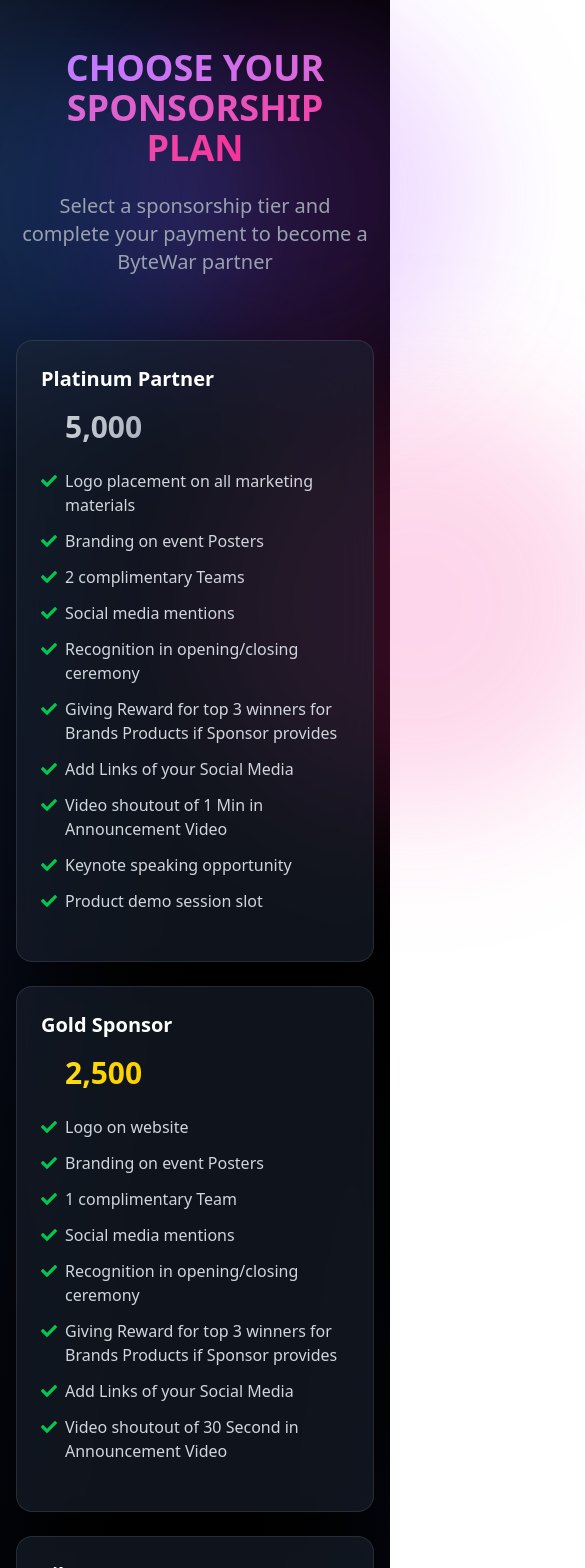
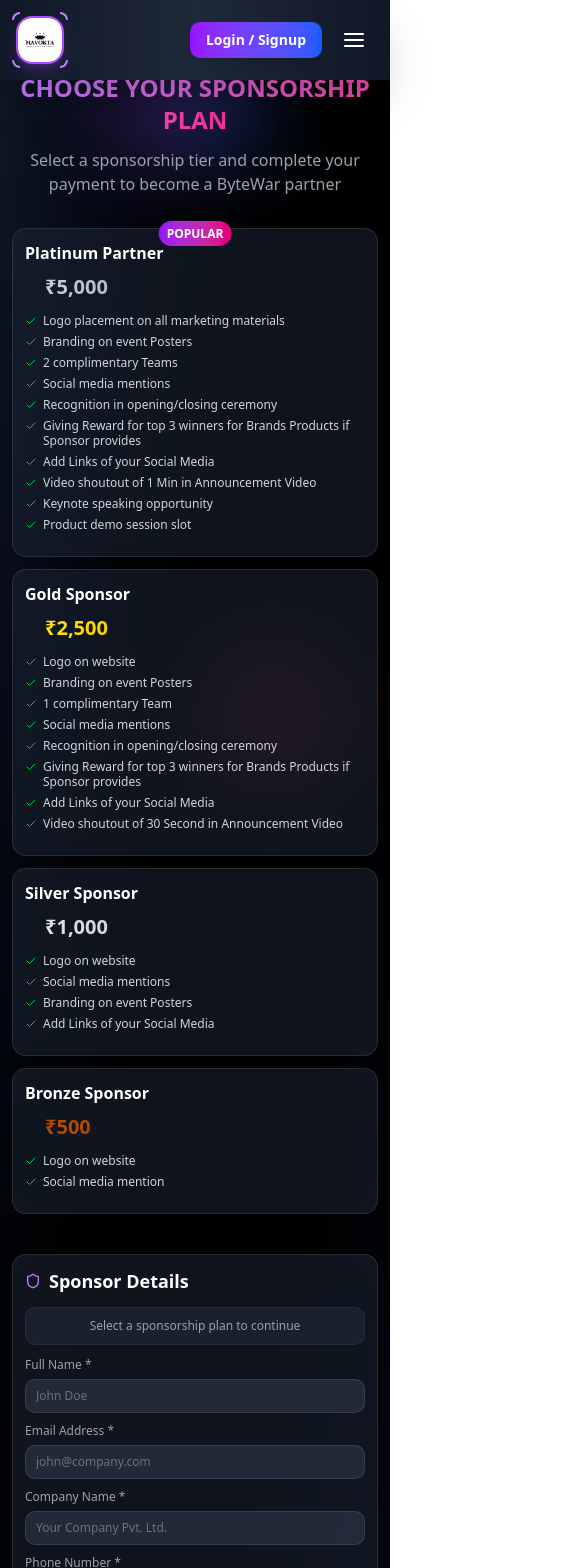
Before and after one commit to navokta/Bytewar-v2, a Next.js app: page /choose-plan in a window 390 px wide. Shown: the top 1568 px of the page, 585 px wide, since content can reach past the window. Built offline with nearby package versions, Linux system fonts and the light colour scheme.

Commit message:
Make It Responsive

```diff
--- a/app/choose-plan/page.js
+++ b/app/choose-plan/page.js
@@ -1,7 +1,9 @@
-// app/choose-plan/page.js
-"use client";
+'use client';
+
 import React, { useState } from 'react';
-import { FaCheck, FaRupeeSign, FaShieldAlt } from 'react-icons/fa';
+import { Check, Shield, DollarSign, X, Menu } from 'lucide-react';
+import Header from '@/components/Header';
+import Footer from '@/components/Footer';
 
 const ChoosePlanPage = () => {
   const [selectedTier, setSelectedTier] = useState(null);
@@ -30,7 +32,8 @@
         "Keynote speaking opportunity",
         "Product demo session slot"
       ],
-    color: "from-gray-300 to-gray-500"
+      color: "from-gray-300 to-gray-500",
+      popular: true
     },
     {
       id: 'gold',
@@ -85,16 +88,6 @@
     }));
   };
 
-  const loadRazorpayScript = () => {
-    return new Promise((resolve) => {
-      const script = document.createElement('script');
-      script.src = 'https://checkout.razorpay.com/v1/checkout.js';
-      script.onload = () => resolve(true);
-      script.onerror = () => resolve(false);
-      document.body.appendChild(script);
-    });
-  };
-
   const handlePayment = async () => {
     if (!selectedTier) return;
 
@@ -104,184 +97,129 @@
       return;
     }
 
-    // Load Razorpay SDK
-    const res = await loadRazorpayScript();
-    if (!res) {
-      alert('Razorpay SDK failed to load. Check your internet connection.');
-      return;
-    }
-
     setPaymentStatus('processing');
 
-    try {
-      // 🚀 Call your backend API to create a real Razorpay order
-      const response = await fetch('/api/razorpay/create-order', {
-        method: 'POST',
-        headers: {
-          'Content-Type': 'application/json',
-        },
-        body: JSON.stringify({
-          amount: selectedTier.price, // ₹500 → 500
-          currency: 'INR',
-          receipt: `sponsor_${selectedTier.id}_${Date.now()}`
-        }),
-      });
-
-      const orderData = await response.json();
-
-      if (!orderData.success) {
-        throw new Error(orderData.error || 'Order creation failed');
-      }
-
-      const options = {
-        key: process.env.NEXT_PUBLIC_RAZORPAY_KEY_ID, // From .env.local
-        amount: orderData.amount, // in paise
-        currency: orderData.currency,
-        name: 'ByteWar',
-        description: `${selectedTier.name} Sponsorship`,
-        order_id: orderData.orderId,
-        handler: async (response) => {
-          console.log("Payment Success:", response);
-
-          // Optional: Send payment verification to backend
-          // await fetch('/api/verify-payment', { ... })
-
+    // Simulate payment process for demo
+    setTimeout(() => {
       setPaymentStatus('success');
-        },
-        prefill: {
-          name: sponsorDetails.name,
-          email: sponsorDetails.email,
-          contact: sponsorDetails.phone,
-        },
-        notes: {
-          sponsorTier: selectedTier.name,
-          companyName: sponsorDetails.company,
-        },
-        theme: {
-          color: '#8B5CF6'
-        }
-      };
-
-      const rzp = new window.Razorpay(options);
-      rzp.on('payment.failed', (response) => {
-        console.error("Payment Failed:", response.error);
-        setPaymentStatus('failed');
-      });
-      rzp.open();
-    } catch (error) {
-      console.error('Payment error:', error);
-      setPaymentStatus('failed');
-      alert('Failed to initiate payment. Please try again.');
-    }
+    }, 2000);
   };
 
   return (
-    <div className="min-h-screen bg-gradient-to-br from-gray-900 via-black to-gray-900 py-12 px-4 sm:px-6 lg:px-8">
+    <div className="min-h-screen bg-gradient-to-br from-gray-900 via-black to-gray-900 py-4 sm:py-8 lg:py-12 px-3 sm:px-4 lg:px-8">
+      {/* Simple Header */}
+      <Header />
+
       {/* Animated Background Elements */}
-      <div className="absolute inset-0 z-0">
-        <div className="absolute top-0 left-1/4 w-96 h-96 bg-purple-500 rounded-full mix-blend-soft-light filter blur-3xl opacity-20 animate-blob"></div>
-        <div className="absolute top-0 right-1/4 w-96 h-96 bg-blue-500 rounded-full mix-blend-soft-light filter blur-3xl opacity-20 animate-blob animation-delay-2000"></div>
-        <div className="absolute bottom-0 left-1/2 w-96 h-96 bg-pink-500 rounded-full mix-blend-soft-light filter blur-3xl opacity-20 animate-blob animation-delay-4000"></div>
+      <div className="absolute inset-0 z-0 overflow-hidden">
+        <div className="absolute top-10 left-1/4 w-32 h-32 sm:w-48 sm:h-48 md:w-64 md:h-64 lg:w-80 lg:h-80 xl:w-96 xl:h-96 bg-purple-500 rounded-full mix-blend-soft-light filter blur-2xl sm:blur-3xl opacity-20 animate-blob"></div>
+        <div className="absolute top-10 right-1/4 w-32 h-32 sm:w-48 sm:h-48 md:w-64 md:h-64 lg:w-80 lg:h-80 xl:w-96 xl:h-96 bg-blue-500 rounded-full mix-blend-soft-light filter blur-2xl sm:blur-3xl opacity-20 animate-blob animation-delay-2000"></div>
+        <div className="absolute bottom-10 left-1/2 w-32 h-32 sm:w-48 sm:h-48 md:w-64 md:h-64 lg:w-80 lg:h-80 xl:w-96 xl:h-96 bg-pink-500 rounded-full mix-blend-soft-light filter blur-2xl sm:blur-3xl opacity-20 animate-blob animation-delay-4000"></div>
       </div>
 
       <div className="max-w-7xl mx-auto relative z-10">
         {/* Header */}
-        <div className="text-center mb-16">
-          <h1 className="text-4xl md:text-5xl font-black mb-6">
+        <div className="text-center mb-8 sm:mb-12 lg:mb-16">
+          <h1 className="text-2xl sm:text-3xl md:text-4xl lg:text-5xl xl:text-6xl font-black mb-3 sm:mb-4 lg:mb-6 px-2">
             <span className="bg-clip-text text-transparent bg-gradient-to-r from-purple-400 via-pink-500 to-red-500 animate-gradient-x">
               CHOOSE YOUR SPONSORSHIP PLAN
             </span>
           </h1>
-          <p className="text-xl text-gray-400 max-w-3xl mx-auto">
+          <p className="text-base sm:text-lg lg:text-xl text-gray-400 max-w-3xl mx-auto px-4">
             Select a sponsorship tier and complete your payment to become a ByteWar partner
           </p>
         </div>
 
         {paymentStatus === 'success' ? (
           // ✅ Success State
-          <div className="bg-gradient-to-br from-green-600 to-emerald-700 rounded-3xl p-10 text-center max-w-2xl mx-auto">
-            <div className="w-20 h-20 bg-white rounded-full flex items-center justify-center mx-auto mb-6">
-              <FaCheck className="text-4xl text-green-600" />
+          <div className="bg-gradient-to-br from-green-600 to-emerald-700 rounded-xl sm:rounded-2xl lg:rounded-3xl p-4 sm:p-6 lg:p-10 text-center max-w-2xl mx-auto">
+            <div className="w-12 sm:w-16 lg:w-20 h-12 sm:h-16 lg:h-20 bg-white rounded-full flex items-center justify-center mx-auto mb-3 sm:mb-4 lg:mb-6">
+              <Check className="w-6 h-6 sm:w-8 sm:h-8 lg:w-10 lg:h-10 text-green-600" />
             </div>
-            <h2 className="text-3xl font-bold text-white mb-4">Payment Successful!</h2>
-            <p className="text-green-100 text-xl mb-6">
+            <h2 className="text-xl sm:text-2xl lg:text-3xl font-bold text-white mb-2 sm:mb-3 lg:mb-4">Payment Successful!</h2>
+            <p className="text-green-100 text-base sm:text-lg lg:text-xl mb-4 sm:mb-6">
               Thank you for becoming a {selectedTier?.name} sponsor. We'll contact you shortly with next steps.
             </p>
             <a
               href="/"
-              className="inline-block px-6 py-3 bg-white text-green-700 font-bold rounded-full hover:bg-gray-100 transition-colors"
+              className="inline-block px-4 sm:px-6 py-2 sm:py-3 bg-white text-green-700 font-bold rounded-full hover:bg-gray-100 transition-colors text-sm sm:text-base"
             >
               Back to Home
             </a>
           </div>
         ) : paymentStatus === 'failed' ? (
           // ❌ Failure State
-          <div className="bg-gradient-to-br from-red-600 to-orange-700 rounded-3xl p-10 text-center max-w-2xl mx-auto">
-            <div className="w-20 h-20 bg-white rounded-full flex items-center justify-center mx-auto mb-6">
-              <svg className="w-12 h-12 text-red-600" fill="none" stroke="currentColor" viewBox="0 0 24 24">
-                <path strokeLinecap="round" strokeLinejoin="round" strokeWidth={2} d="M6 18L18 6M6 6l12 12" />
-              </svg>
+          <div className="bg-gradient-to-br from-red-600 to-orange-700 rounded-xl sm:rounded-2xl lg:rounded-3xl p-4 sm:p-6 lg:p-10 text-center max-w-2xl mx-auto">
+            <div className="w-12 sm:w-16 lg:w-20 h-12 sm:h-16 lg:h-20 bg-white rounded-full flex items-center justify-center mx-auto mb-3 sm:mb-4 lg:mb-6">
+              <X className="w-6 h-6 sm:w-8 sm:h-8 lg:w-10 lg:h-10 text-red-600" />
             </div>
-            <h2 className="text-3xl font-bold text-white mb-4">Payment Failed</h2>
-            <p className="text-red-100 text-xl mb-6">
+            <h2 className="text-xl sm:text-2xl lg:text-3xl font-bold text-white mb-2 sm:mb-3 lg:mb-4">Payment Failed</h2>
+            <p className="text-red-100 text-base sm:text-lg lg:text-xl mb-4 sm:mb-6">
               There was an issue processing your payment. Please try again.
             </p>
             <button
               onClick={() => setPaymentStatus(null)}
-              className="inline-block px-6 py-3 bg-white text-red-700 font-bold rounded-full hover:bg-gray-100 transition-colors"
+              className="inline-block px-4 sm:px-6 py-2 sm:py-3 bg-white text-red-700 font-bold rounded-full hover:bg-gray-100 transition-colors text-sm sm:text-base"
             >
               Try Again
             </button>
           </div>
         ) : paymentStatus === 'processing' ? (
           // ⏳ Processing State
-          <div className="bg-gray-800/50 backdrop-blur-xl rounded-3xl p-10 text-center max-w-2xl mx-auto border border-white/10">
-            <div className="flex justify-center mb-6">
-              <div className="w-16 h-16 border-4 border-purple-500 border-t-transparent rounded-full animate-spin"></div>
+          <div className="bg-gray-800/50 backdrop-blur-xl rounded-xl sm:rounded-2xl lg:rounded-3xl p-4 sm:p-6 lg:p-10 text-center max-w-2xl mx-auto border border-white/10">
+            <div className="flex justify-center mb-3 sm:mb-4 lg:mb-6">
+              <div className="w-10 sm:w-12 lg:w-16 h-10 sm:h-12 lg:h-16 border-3 sm:border-4 border-purple-500 border-t-transparent rounded-full animate-spin"></div>
             </div>
-            <h2 className="text-3xl font-bold text-white mb-4">Processing Payment</h2>
-            <p className="text-gray-300 text-xl">
+            <h2 className="text-xl sm:text-2xl lg:text-3xl font-bold text-white mb-2 sm:mb-3 lg:mb-4">Processing Payment</h2>
+            <p className="text-gray-300 text-base sm:text-lg lg:text-xl">
               Redirecting to secure payment gateway...
             </p>
           </div>
         ) : (
           // 💳 Plan Selection & Payment Form
-          <div className="grid grid-cols-1 lg:grid-cols-3 gap-8">
+          <div className="space-y-6 lg:space-y-0 lg:grid lg:grid-cols-3 lg:gap-6 xl:gap-8">
             {/* Sponsorship Tiers */}
             <div className="lg:col-span-2">
-              <div className="grid grid-cols-1 md:grid-cols-2 gap-6">
+              <div className="grid grid-cols-1 sm:grid-cols-2 gap-3 sm:gap-4 lg:gap-6">
                 {sponsorshipTiers.map((tier) => (
                   <div
                     key={tier.id}
                     className={`relative cursor-pointer transition-all duration-300 ${
                       selectedTier?.id === tier.id
-                        ? 'ring-4 ring-purple-500 scale-[1.02]'
-                        : 'hover:scale-[1.02]'
+                        ? 'ring-2 ring-purple-500 scale-[1.02] sm:scale-[1.02]'
+                        : 'hover:scale-[1.01] sm:hover:scale-[1.02]'
                     }`}
                     onClick={() => handleTierSelect(tier)}
                   >
-                    <div className={`absolute -inset-1 rounded-2xl bg-gradient-to-r ${tier.color} opacity-0 ${
+                    {tier.popular && (
+                      <div className="absolute -top-2 sm:-top-3 left-1/2 transform -translate-x-1/2 z-10">
+                        <span className="bg-gradient-to-r from-purple-600 to-pink-600 text-white text-xs font-bold px-2 sm:px-3 py-1 rounded-full">
+                          POPULAR
+                        </span>
+                      </div>
+                    )}
+                    <div className={`absolute -inset-0.5 sm:-inset-1 rounded-xl sm:rounded-2xl bg-gradient-to-r ${tier.color} opacity-0 ${
                       selectedTier?.id === tier.id ? 'opacity-30' : 'group-hover:opacity-20'
-                    } blur-lg transition-opacity duration-300`}></div>
-                    <div className="relative bg-gray-800/50 backdrop-blur-xl rounded-2xl p-6 border border-white/10 h-full">
-                      <div className="flex items-center justify-between mb-4">
-                        <h3 className="text-xl font-bold text-white">{tier.name}</h3>
+                    } blur-md sm:blur-lg transition-opacity duration-300`}></div>
+                    <div className="relative bg-gray-800/50 backdrop-blur-xl rounded-xl sm:rounded-2xl p-3 sm:p-4 lg:p-6 border border-white/10 h-full">
+                      <div className="flex items-center justify-between mb-2 sm:mb-3 lg:mb-4">
+                        <h3 className="text-base sm:text-lg lg:text-xl font-bold text-white">{tier.name}</h3>
                         {selectedTier?.id === tier.id && (
-                          <div className="w-6 h-6 rounded-full bg-purple-500 flex items-center justify-center">
-                            <FaCheck className="text-white text-xs" />
+                          <div className="w-4 sm:w-5 lg:w-6 h-4 sm:h-5 lg:h-6 rounded-full bg-purple-500 flex items-center justify-center">
+                            <Check className="text-white text-xs" />
                           </div>
                         )}
                       </div>
-                      <div className="mb-6">
-                        <div className={`text-3xl font-black bg-clip-text text-transparent bg-gradient-to-r ${tier.color}`}>
-                          <FaRupeeSign className="inline text-2xl" />{tier.price.toLocaleString('en-IN')}
+                      <div className="mb-3 sm:mb-4 lg:mb-6">
+                        <div className={`text-xl sm:text-2xl lg:text-3xl font-black bg-clip-text text-transparent bg-gradient-to-r ${tier.color} flex items-center`}>
+                          <DollarSign className="inline w-4 sm:w-5 lg:w-6 h-4 sm:h-5 lg:h-6 mr-1" />₹{tier.price.toLocaleString('en-IN')}
                         </div>
                       </div>
-                      <ul className="space-y-3 mb-6 flex-grow">
+                      <ul className="space-y-1.5 sm:space-y-2 lg:space-y-3 mb-3 sm:mb-4 lg:mb-6 flex-grow">
                         {tier.benefits.map((benefit, idx) => (
                           <li key={idx} className="flex items-start">
-                            <FaCheck className="text-green-500 mr-2 mt-1 flex-shrink-0" />
-                            <span className="text-gray-300">{benefit}</span>
+                            <Check className="text-green-500 mr-1.5 sm:mr-2 mt-0.5 sm:mt-1 flex-shrink-0 w-3 sm:w-4 h-3 sm:h-4" />
+                            <span className="text-xs sm:text-sm lg:text-base text-gray-300 leading-tight sm:leading-normal">{benefit}</span>
                           </li>
                         ))}
                       </ul>
@@ -292,75 +230,75 @@
             </div>
 
             {/* Payment Form */}
-            <div className="relative">
-              <div className="absolute -inset-1 rounded-3xl bg-gradient-to-r from-purple-600 to-blue-600 opacity-0 group-hover:opacity-20 blur-lg transition-all duration-500"></div>
-              <div className="relative bg-gray-800/50 backdrop-blur-xl rounded-3xl border border-white/10 p-6">
-                <div className="flex items-center gap-2 mb-6">
-                  <FaShieldAlt className="text-purple-400" />
-                  <h2 className="text-2xl font-bold text-white">Sponsor Details</h2>
+            <div className="relative order-first lg:order-last">
+              <div className="absolute -inset-0.5 sm:-inset-1 rounded-xl sm:rounded-2xl lg:rounded-3xl bg-gradient-to-r from-purple-600 to-blue-600 opacity-0 group-hover:opacity-20 blur-md sm:blur-lg transition-all duration-500"></div>
+              <div className="relative bg-gray-800/50 backdrop-blur-xl rounded-xl sm:rounded-2xl lg:rounded-3xl border border-white/10 p-3 sm:p-4 lg:p-6 top-4">
+                <div className="flex items-center gap-2 mb-3 sm:mb-4 lg:mb-6">
+                  <Shield className="text-purple-400 w-4 sm:w-5 lg:w-6 h-4 sm:h-5 lg:h-6" />
+                  <h2 className="text-lg sm:text-xl lg:text-2xl font-bold text-white">Sponsor Details</h2>
                 </div>
 
                 {selectedTier ? (
-                  <div className="mb-6 p-4 rounded-xl bg-gray-700/30 border border-white/5">
+                  <div className="mb-3 sm:mb-4 lg:mb-6 p-2.5 sm:p-3 lg:p-4 rounded-lg sm:rounded-xl bg-gray-700/30 border border-white/5">
                     <div className="flex justify-between items-center">
-                      <span className="text-gray-300">Selected Plan:</span>
-                      <span className="font-bold text-white">{selectedTier.name}</span>
+                      <span className="text-xs sm:text-sm lg:text-base text-gray-300">Selected Plan:</span>
+                      <span className="font-bold text-white text-xs sm:text-sm lg:text-base">{selectedTier.name}</span>
                     </div>
-                    <div className="flex justify-between items-center mt-2">
-                      <span className="text-gray-300">Amount:</span>
-                      <span className="font-bold text-white">
-                        <FaRupeeSign className="inline" />{selectedTier.price.toLocaleString('en-IN')}
+                    <div className="flex justify-between items-center mt-1 sm:mt-2">
+                      <span className="text-xs sm:text-sm lg:text-base text-gray-300">Amount:</span>
+                      <span className="font-bold text-white text-xs sm:text-sm lg:text-base flex items-center">
+                        <DollarSign className="inline w-3 sm:w-4 h-3 sm:h-4 mr-1" />₹{selectedTier.price.toLocaleString('en-IN')}
                       </span>
                     </div>
                   </div>
                 ) : (
-                  <div className="mb-6 p-4 rounded-xl bg-gray-700/30 border border-white/5 text-center">
-                    <p className="text-gray-400">Select a sponsorship plan to continue</p>
+                  <div className="mb-3 sm:mb-4 lg:mb-6 p-2.5 sm:p-3 lg:p-4 rounded-lg sm:rounded-xl bg-gray-700/30 border border-white/5 text-center">
+                    <p className="text-xs sm:text-sm lg:text-base text-gray-400">Select a sponsorship plan to continue</p>
                   </div>
                 )}
 
-                <div className="space-y-4">
+                <div className="space-y-2.5 sm:space-y-3 lg:space-y-4">
                   <div>
-                    <label className="block text-gray-400 mb-2">Full Name *</label>
+                    <label className="block text-gray-400 mb-1.5 sm:mb-2 text-xs sm:text-sm lg:text-base">Full Name *</label>
                     <input
                       type="text"
                       name="name"
                       value={sponsorDetails.name}
                       onChange={handleInputChange}
-                      className="w-full px-4 py-3 bg-gray-700/50 border border-white/10 rounded-xl text-white placeholder-gray-500 focus:outline-none focus:ring-2 focus:ring-purple-500 transition-all"
+                      className="w-full px-2.5 sm:px-3 lg:px-4 py-2 sm:py-2.5 lg:py-3 bg-gray-700/50 border border-white/10 rounded-lg sm:rounded-xl text-white placeholder-gray-500 focus:outline-none focus:ring-2 focus:ring-purple-500 transition-all text-xs sm:text-sm lg:text-base"
                       placeholder="John Doe"
                     />
                   </div>
                   <div>
-                    <label className="block text-gray-400 mb-2">Email Address *</label>
+                    <label className="block text-gray-400 mb-1.5 sm:mb-2 text-xs sm:text-sm lg:text-base">Email Address *</label>
                     <input
                       type="email"
                       name="email"
                       value={sponsorDetails.email}
                       onChange={handleInputChange}
-                      className="w-full px-4 py-3 bg-gray-700/50 border border-white/10 rounded-xl text-white placeholder-gray-500 focus:outline-none focus:ring-2 focus:ring-purple-500 transition-all"
+                      className="w-full px-2.5 sm:px-3 lg:px-4 py-2 sm:py-2.5 lg:py-3 bg-gray-700/50 border border-white/10 rounded-lg sm:rounded-xl text-white placeholder-gray-500 focus:outline-none focus:ring-2 focus:ring-purple-500 transition-all text-xs sm:text-sm lg:text-base"
                       placeholder="john@company.com"
                     />
                   </div>
                   <div>
-                    <label className="block text-gray-400 mb-2">Company Name *</label>
+                    <label className="block text-gray-400 mb-1.5 sm:mb-2 text-xs sm:text-sm lg:text-base">Company Name *</label>
                     <input
                       type="text"
                       name="company"
                       value={sponsorDetails.company}
                       onChange={handleInputChange}
-                      className="w-full px-4 py-3 bg-gray-700/50 border border-white/10 rounded-xl text-white placeholder-gray-500 focus:outline-none focus:ring-2 focus:ring-purple-500 transition-all"
+                      className="w-full px-2.5 sm:px-3 lg:px-4 py-2 sm:py-2.5 lg:py-3 bg-gray-700/50 border border-white/10 rounded-lg sm:rounded-xl text-white placeholder-gray-500 focus:outline-none focus:ring-2 focus:ring-purple-500 transition-all text-xs sm:text-sm lg:text-base"
                       placeholder="Your Company Pvt. Ltd."
                     />
                   </div>
                   <div>
-                    <label className="block text-gray-400 mb-2">Phone Number *</label>
+                    <label className="block text-gray-400 mb-1.5 sm:mb-2 text-xs sm:text-sm lg:text-base">Phone Number *</label>
                     <input
                       type="tel"
                       name="phone"
                       value={sponsorDetails.phone}
                       onChange={handleInputChange}
-                      className="w-full px-4 py-3 bg-gray-700/50 border border-white/10 rounded-xl text-white placeholder-gray-500 focus:outline-none focus:ring-2 focus:ring-purple-500 transition-all"
+                      className="w-full px-2.5 sm:px-3 lg:px-4 py-2 sm:py-2.5 lg:py-3 bg-gray-700/50 border border-white/10 rounded-lg sm:rounded-xl text-white placeholder-gray-500 focus:outline-none focus:ring-2 focus:ring-purple-500 transition-all text-xs sm:text-sm lg:text-base"
                       placeholder="+91 9876543210"
                     />
                   </div>
@@ -369,16 +307,16 @@
                 <button
                   onClick={handlePayment}
                   disabled={!selectedTier || paymentStatus === 'processing'}
-                  className={`w-full mt-8 py-4 px-6 rounded-xl font-bold text-lg transition-all duration-300 flex items-center justify-center gap-2 ${
+                  className={`w-full mt-4 sm:mt-6 lg:mt-8 py-2.5 sm:py-3 lg:py-4 px-3 sm:px-4 lg:px-6 rounded-lg sm:rounded-xl font-bold text-sm sm:text-base lg:text-lg transition-all duration-300 flex items-center justify-center gap-2 ${
                     selectedTier
                       ? 'bg-gradient-to-r from-purple-600 to-blue-600 hover:from-purple-700 hover:to-blue-700 text-white shadow-lg hover:shadow-purple-500/30 transform hover:scale-[1.02]'
                       : 'bg-gray-700 text-gray-400 cursor-not-allowed'
                   }`}
                 >
-                  <FaRupeeSign /> Proceed to Payment
+                  <DollarSign className="w-3 sm:w-4 lg:w-5 h-3 sm:h-4 lg:h-5" /> Proceed to Payment
                 </button>
 
-                <div className="mt-6 text-center text-gray-500 text-sm">
+                <div className="mt-3 sm:mt-4 lg:mt-6 text-center text-gray-500 text-xs sm:text-sm">
                   <p>Secured with Razorpay • All transactions are encrypted</p>
                 </div>
               </div>
@@ -386,6 +324,11 @@
           </div>
         )}
       </div>
+
+      {/* Simple Footer */}
+            <footer className="bg-gray-900 text-white py-8 px-4 sm:px-6 lg:px-8 footer-full-width">
+              <Footer />
+            </footer>
 
       {/* Custom Styles */}
       <style jsx>{`
@@ -406,11 +349,36 @@
         .animation-delay-4000 {
           animation-delay: 4s;
         }
+
+        @keyframes blob {
+          0% { transform: translate(0px, 0px) scale(1); }
+          33% { transform: translate(15px, -25px) scale(1.05); }
+          66% { transform: translate(-10px, 10px) scale(0.95); }
+          100% { transform: translate(0px, 0px) scale(1); }
+        }
+
+        @media (min-width: 640px) {
           @keyframes blob {
             0% { transform: translate(0px, 0px) scale(1); }
             33% { transform: translate(30px, -50px) scale(1.1); }
             66% { transform: translate(-20px, 20px) scale(0.9); }
             100% { transform: translate(0px, 0px) scale(1); }
+          }
+        }
+
+        /* Improved scroll behavior on mobile */
+        @media (max-width: 1023px) {
+          .sticky {
+            position: relative;
+          }
+        }
+
+        /* Enhanced touch targets for mobile */
+        @media (max-width: 640px) {
+          button, .cursor-pointer {
+            min-height: 44px;
+            min-width: 44px;
+          }
         }
       `}</style>
     </div>
```
Lines whose indentation alone changed are shown as unchanged.
